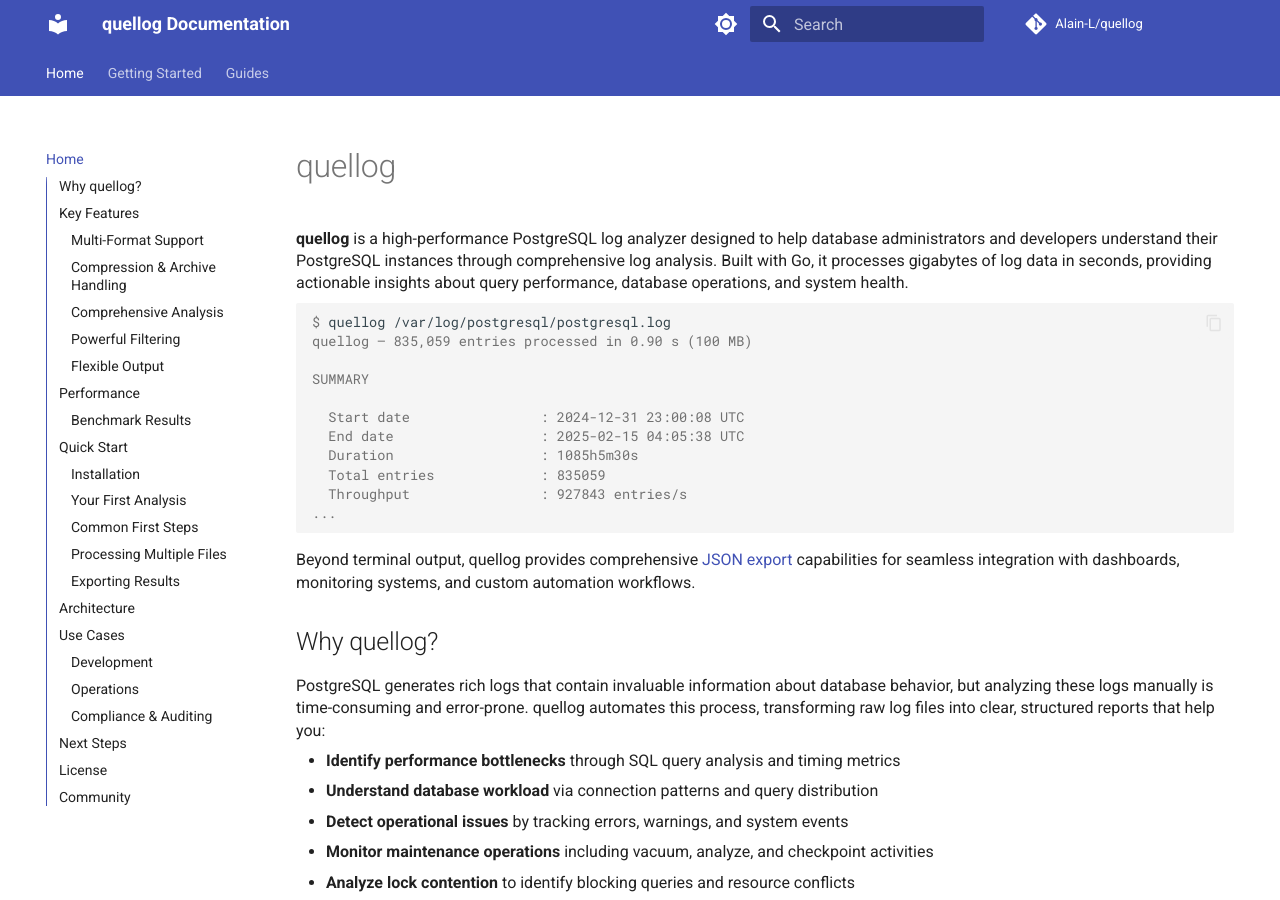
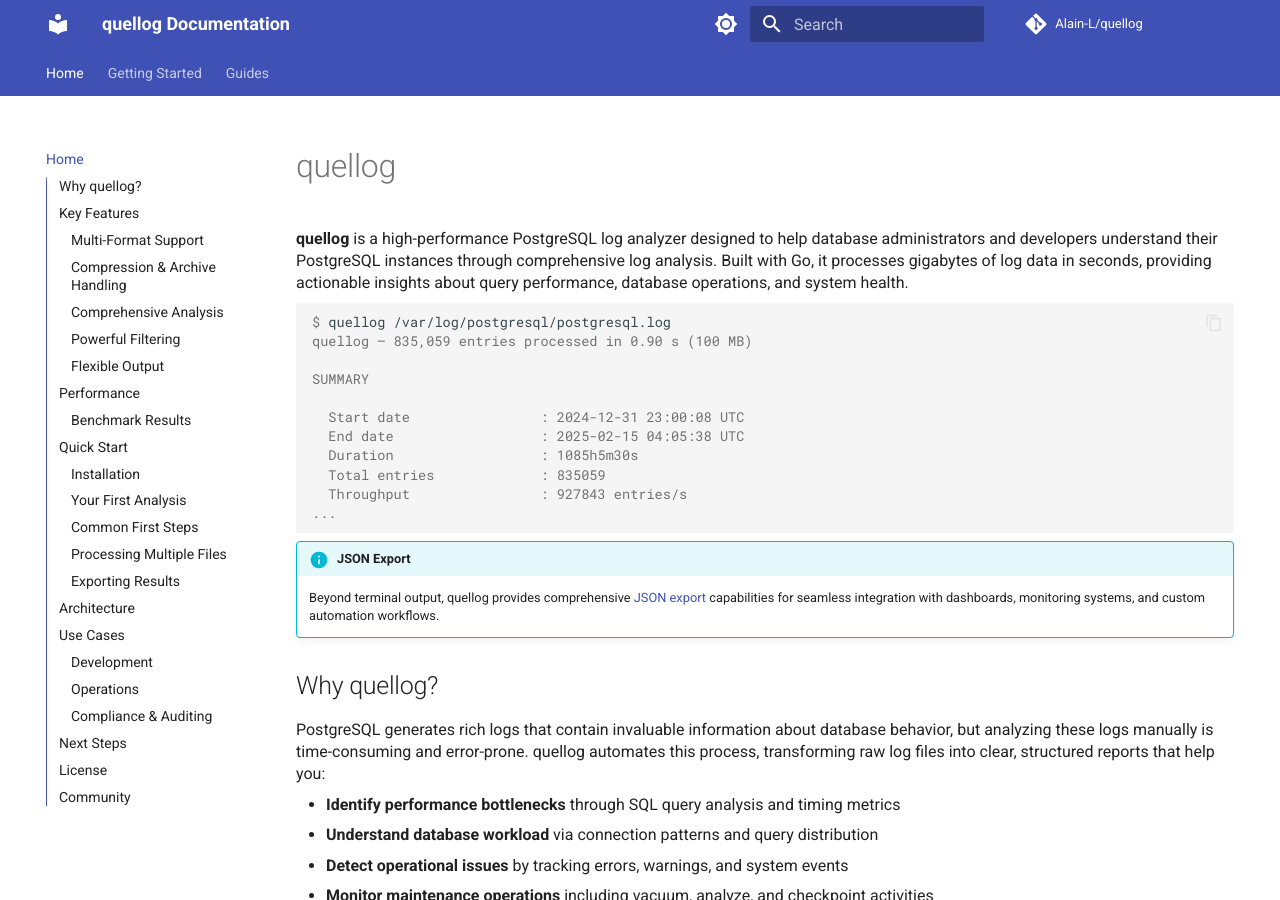
Before and after one commit to Alain-L/quellog, an MkDocs documentation site: the page built from docs/index.md, in a window 1280 px wide and 900 px high. Built offline with MkDocs 1.6.1 and Material for MkDocs 9.7.7, drawn with Linux system fonts in a browser that asks for light colours; comment, search, counter and statistics services are not loaded.

Commit message:
docs: format JSON export mention as info block
Make the JSON export capability more prominent by formatting
it as an info block for better visibility on the home page.

````diff
--- a/docs/index.md
+++ b/docs/index.md
@@ -16,7 +16,8 @@
 ...
 ```
 
-Beyond terminal output, quellog provides comprehensive [JSON export](json-export.md) capabilities for seamless integration with dashboards, monitoring systems, and custom automation workflows.
+!!! info "JSON Export"
+    Beyond terminal output, quellog provides comprehensive [JSON export](json-export.md) capabilities for seamless integration with dashboards, monitoring systems, and custom automation workflows.
 
 ## Why quellog?
 
````
